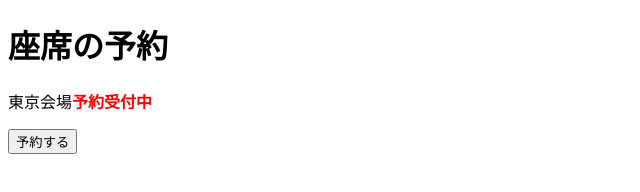
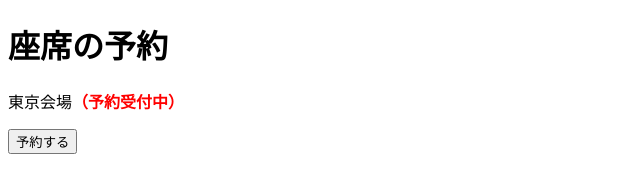
Before and after one commit to c3220269/www, a plain HTML site: page kadai06-2.html in a window 1280 px wide. Shown: the full height of the page, 0-640 px from the left. Drawn offline with Linux system fonts and the light colour scheme.

Commit message:
2024_10_29

```diff
--- a/kadai06-2.html
+++ b/kadai06-2.html
@@ -12,27 +12,25 @@
     </style>
 </head>
 <body>
-    <h1>座席の予約</h1><p>東京会場<span id="span"></span></p>
+    <h1>座席の予約</h1>
     <div id="before">
-
+        <p>東京会場<span>（予約受付中）</span></p>
         <button onclick="reservation();">予約する</button>
     </div>
 
     <div id="after">
-        <!-- <p>東京会場<span>（予約済み）</span></p> -->
+        <p>東京会場<span>（予約済み）</span></p>
         <p><strong>ありがとうございました</strong></p>
     </div>
 
 
     <script>
         window.onload=function(){
-            document.getElementById('span').innerHTML = '予約受付中';
             document.getElementById('before').style.display = 'block';
             document.getElementById('after').style.display = 'none';
         }
 
         function reservation(){
-            document.getElementById('span').innerHTML = '予約済み';
             document.getElementById('before').style.display = 'none';
             document.getElementById('after').style.display = 'block';
         }
```
